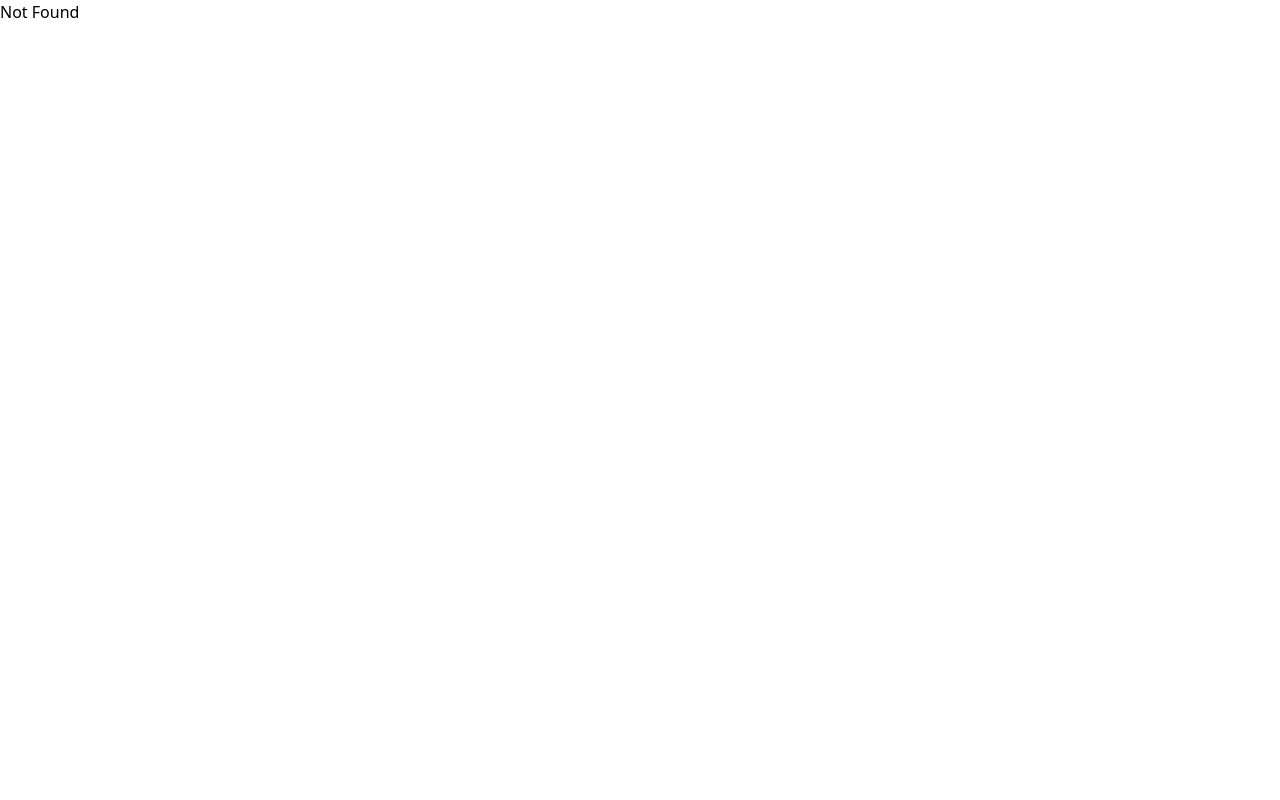
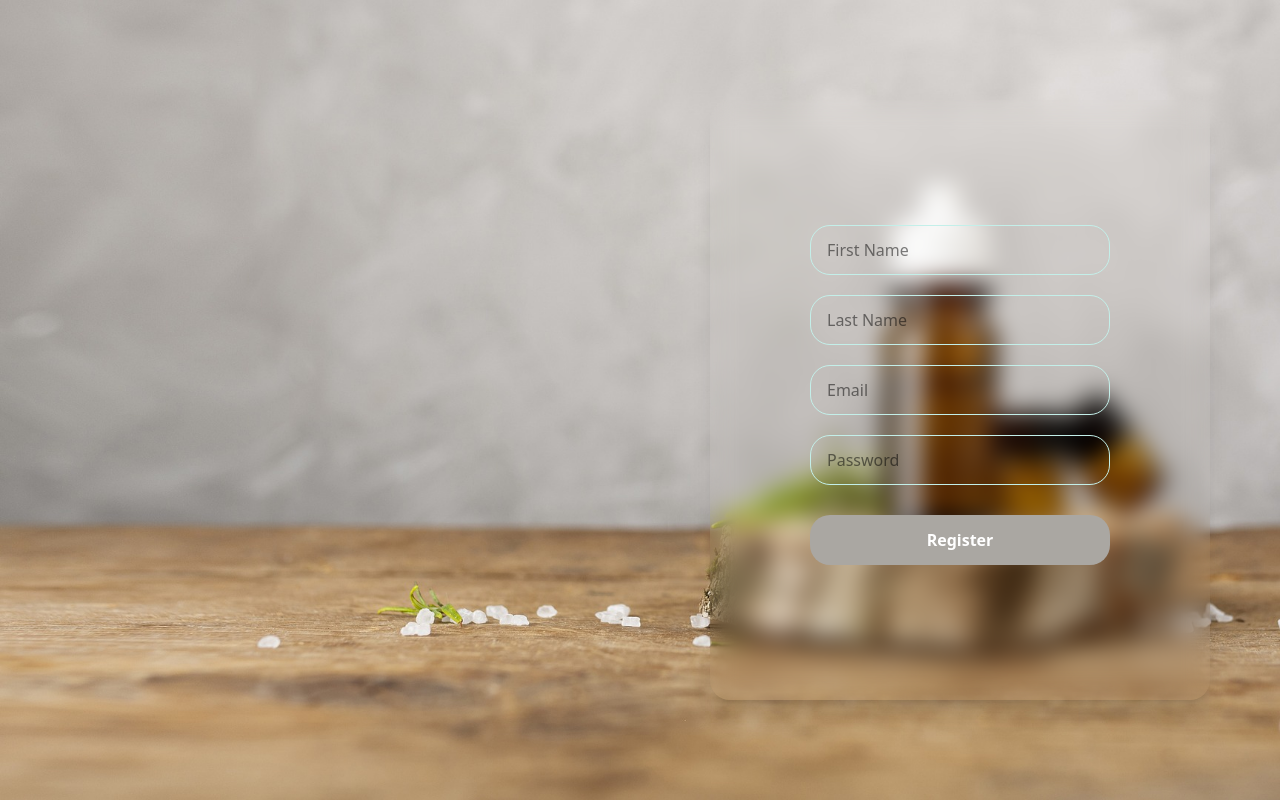
Before and after one commit to Hasintha-Darshana/cbc-frontend, a React (Vite) app: page /signup in a window 1280 px wide. Built offline with nearby package versions, Linux system fonts and the light colour scheme.

Commit message:
create register page

```diff
--- a/src/App.jsx
+++ b/src/App.jsx
@@ -3,10 +3,10 @@ import { BrowserRouter, Route, Routes } from 'react-router-dom'
 import './App.css'
 import HomePage from './pages/home'
 import LoginPage from './pages/login'
-import Header from './components/header'
 import AdminPage from './pages/adminPage'
 import TestPage from './pages/testPage'
 import { Toaster } from 'react-hot-toast'
+import RegisterPage from './pages/register'
 
 function App() {
   return (
@@ -15,6 +15,7 @@ function App() {
         <Toaster position='top-right' />
           <Routes path = "/*">
             <Route path = '/' element = {<HomePage/>}/>
+            <Route path = '/signup' element ={<RegisterPage/>}/>
             <Route path = '/login' element = {<LoginPage/>}/>
             <Route path = '/admin/*' element = {<AdminPage />}/>
             <Route path ='/testing' element ={<TestPage/>}/>
--- /dev/null
+++ b/src/pages/admin/adminProductPage.jsx
@@ -0,0 +1,5 @@
+export default function AdminProductPage() {
+    return(
+        <h1>Admin Product Page</h1>
+    )
+}
--- a/src/pages/adminPage.jsx
+++ b/src/pages/adminPage.jsx
@@ -1,4 +1,5 @@
 import { Link, Routes, Route } from "react-router-dom";
+import AdminProductPage from "./admin/adminProductPage";
 
 export default function AdminPage(){
     return(
@@ -12,7 +13,7 @@ export default function AdminPage(){
 
             <div className="h-full w-[calc(100%-300px)] bg-green-500">
                 <Routes path ="/*">
-                    <Route path = '/products' element = {<h1>Products</h1>}/>
+                    <Route path = '/products' element = {<AdminProductPage/>}/>
                     <Route path = '/users' element = {<h1>Users</h1>}/>
                     <Route path = '/orders' element = {<h1>Orders</h1>}/>
                     <Route path = '/reviews' element = {<h1>Reviews</h1>}/>
--- a/src/pages/login.jsx
+++ b/src/pages/login.jsx
@@ -1,21 +1,30 @@
 import axios from "axios"
 import { useState } from "react"
 import toast from "react-hot-toast"
+import { useNavigate } from "react-router-dom"
 
 export default function LoginPage(){
 
     const [email, setEmail] = useState('')
     const [password, setPassword] = useState('')
+    const navigate = useNavigate()
 
     async function handleLogin() {
        try{
 
-        const response = await axios.post("http://localhost:5000/api/users/login", {
+        const response = await axios.post(import.meta.env.VITE_BACKEND_URL + "/api/users/login", {
             email:email,
             password:password})
 
         toast.success('Logging successful')
         console.log(response.data)
+        localStorage.setItem('token', response.data.token)
+
+        if(response.data.role === 'admin'){
+            navigate('/admin')
+        }else{
+            navigate('/')
+        }
        }catch(err){
         toast.error(err.response.data.message)
         console.log(err)
--- /dev/null
+++ b/src/pages/register.jsx
@@ -0,0 +1,69 @@
+import axios from "axios"
+import { useState } from "react"
+import toast from "react-hot-toast"
+import { useNavigate } from "react-router-dom"
+
+export default function RegisterPage() {
+    const [firstName, setFirstName] = useState("")
+    const [lastName, setLastName] = useState("")
+    const [email, setEmail] = useState("")
+    const [password, setPassword] = useState("")
+    const navigate = useNavigate()
+
+    async function handleRegister() {
+        try {
+            await axios.post(import.meta.env.VITE_BACKEND_URL + "/api/users", {
+                firstName,
+                lastName,
+                email,
+                password
+            })
+
+            toast.success("Registration Successful")
+            navigate("/login")
+        } catch (e) {
+            toast.error(e.response?.data?.message || "Registration Failed")
+        }
+    }
+
+    return (
+        <div className="w-full h-screen bg-[url('/login.jpg')] bg-center bg-cover flex justify-evenly items-center">
+            <div className="w-[50%] h-full">
+            </div>
+            <div className="w-[50%] h-full flex justify-center items-center">
+                <div className="w-[500px] h-[600px] backdrop-blur-md rounded-[20px] shadow-xl flex flex-col justify-center items-center">
+
+                    <input
+                        onChange={(e) => setFirstName(e.target.value)}
+                        value={firstName}
+                        placeholder="First Name"
+                        className="w-[300px] h-[50px] border border-[#c3efe9] rounded-[20px] my-[10px] px-4"
+                    />
+                    <input
+                        onChange={(e) => setLastName(e.target.value)}
+                        value={lastName}
+                        placeholder="Last Name"
+                        className="w-[300px] h-[50px] border border-[#c3efe9] rounded-[20px] my-[10px] px-4"
+                    />
+                    <input
+                        onChange={(e) => setEmail(e.target.value)}
+                        value={email}
+                        placeholder="Email"
+                        className="w-[300px] h-[50px] border border-[#c3efe9] rounded-[20px] my-[10px] px-4"
+                    />
+                    <input
+                        onChange={(e) => setPassword(e.target.value)}
+                        value={password}
+                        type="password"
+                        placeholder="Password"
+                        className="w-[300px] h-[50px] border border-[#c3efe9] rounded-[20px] my-[10px] px-4"
+                    />
+
+                    <button onClick={handleRegister} className="w-[300px] h-[50px] bg-[#aaa7a2] rounded-[20px] my-[20px] font-bold text-white cursor-pointer">
+                        Register
+                    </button>
+                </div>
+            </div>
+        </div>
+    )
+}
```
Also changed, not shown: 1 other file (tests, documents, lock files or other folders).
